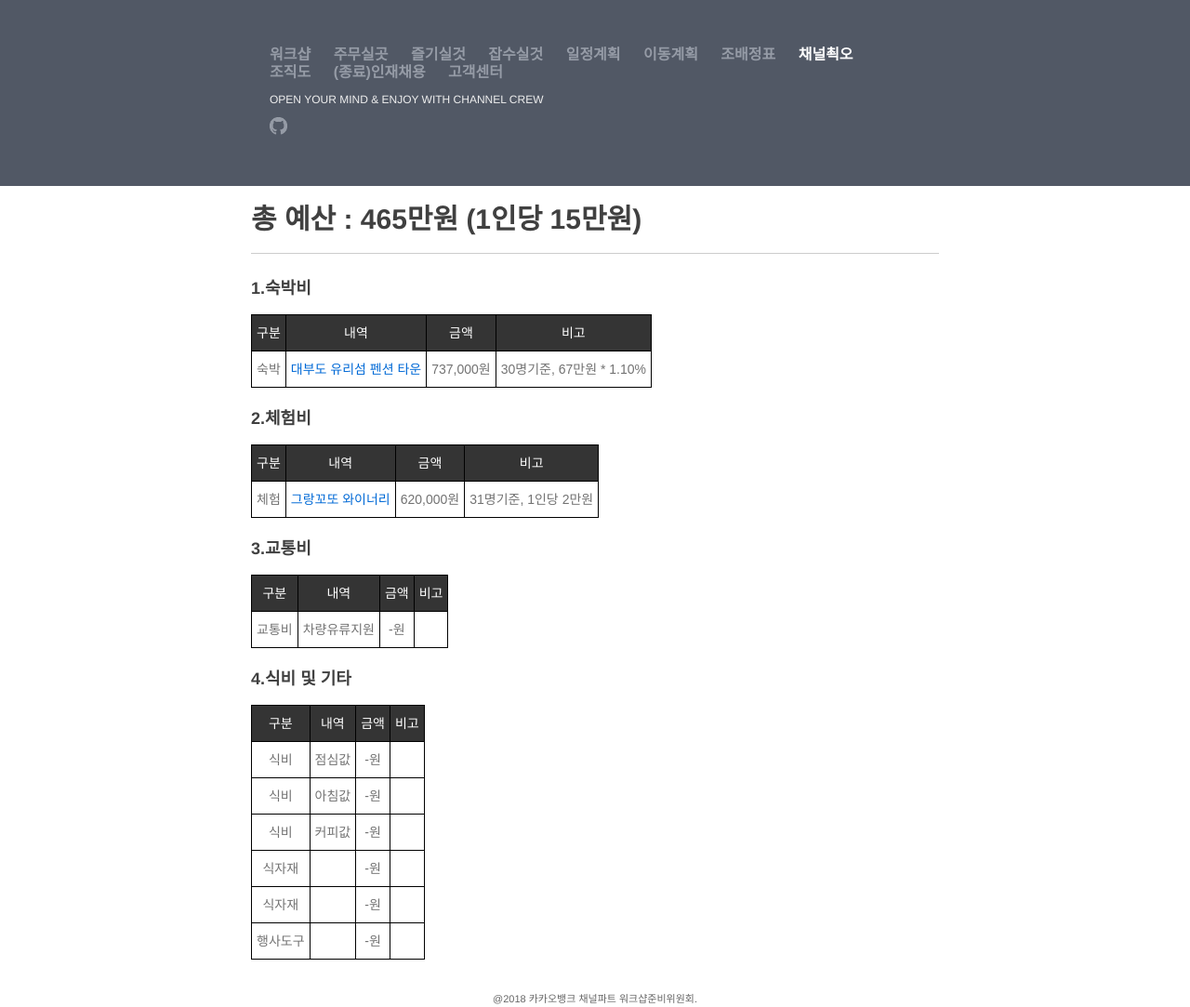
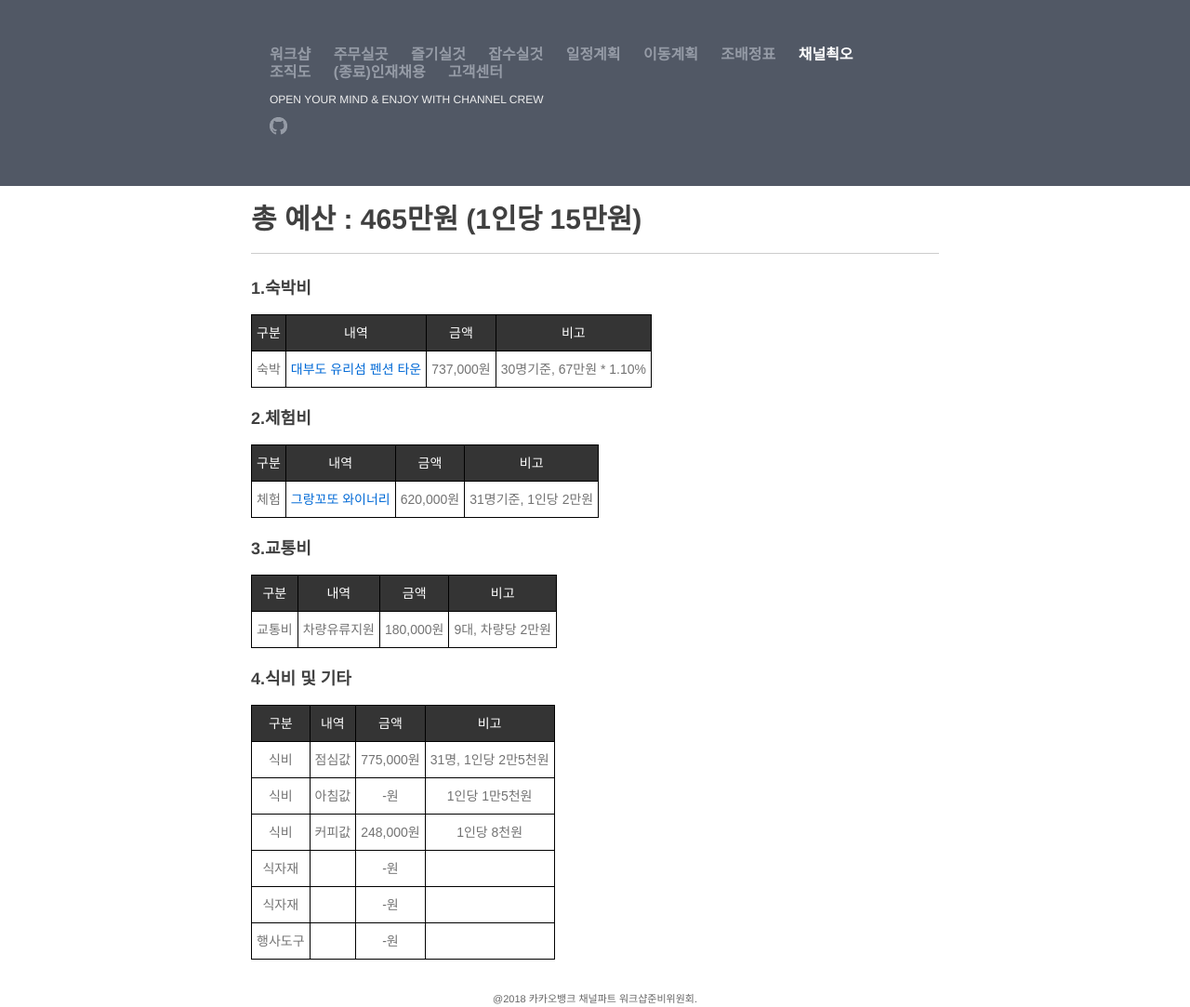
Before and after one commit to HighLvRiver/Kabang.Channel.WPC, a Jekyll site: the page built from money.html, in a window 1280 px wide. Shown: the whole page at 93% size. Built offline with Jekyll 4.4.1, drawn with Linux system fonts in a browser that asks for light colours.

Commit message:
Update money.html

```diff
--- a/money.html
+++ b/money.html
@@ -62,8 +62,8 @@ layout: default
   <tr>
     <td class="tg-baqh">교통비</td>
     <td class="tg-baqh">차량유류지원</td>
-    <td class="tg-baqh">-원</td>
-    <td class="tg-baqh"> </td>
+    <td class="tg-baqh">180,000원</td>
+    <td class="tg-baqh">9대, 차량당 2만원</td>
   </tr>
 
 </table>
@@ -80,20 +80,20 @@ layout: default
   <tr>
     <td class="tg-baqh">식비</td>
     <td class="tg-baqh">점심값</td>
-    <td class="tg-baqh">-원</td>
-    <td class="tg-baqh"> </td>
+    <td class="tg-baqh">775,000원</td>
+    <td class="tg-baqh">31명, 1인당 2만5천원</td>
   </tr>
   <tr>
     <td class="tg-baqh">식비</td>
     <td class="tg-baqh">아침값</td>
     <td class="tg-baqh">-원</td>
-    <td class="tg-baqh"> </td>
+    <td class="tg-baqh">1인당 1만5천원</td>
   </tr>
   <tr>
     <td class="tg-baqh">식비</td>
     <td class="tg-baqh">커피값</td>
-    <td class="tg-baqh">-원</td>
-    <td class="tg-baqh"> </td>
+    <td class="tg-baqh">248,000원</td>
+    <td class="tg-baqh">1인당 8천원</td>
   </tr>
   <tr>
     <td class="tg-baqh">식자재</td>
```
